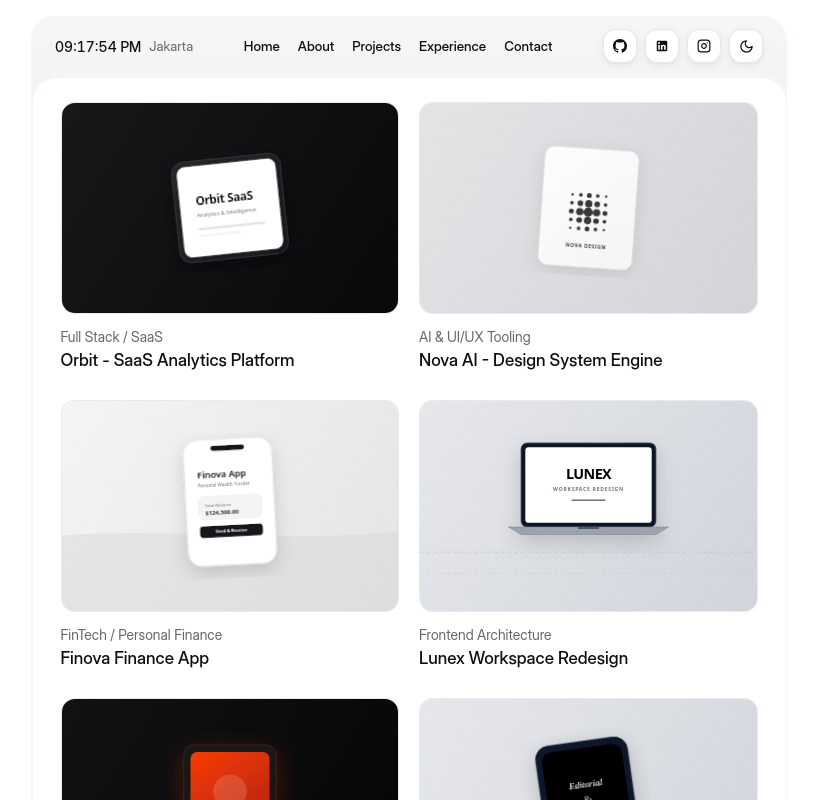
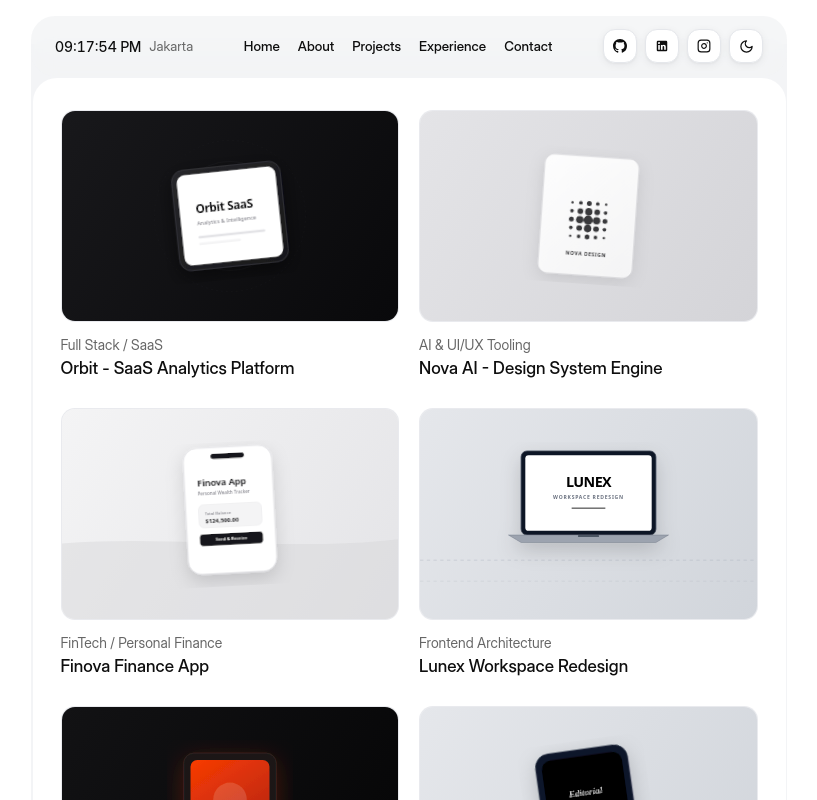
Before and after one commit to zidan-maulana/zidan-portfolio, a Next.js app: page /projects in a window 1280 px wide. Shown: the top 800 px of the page, without its empty margins (231-1048 px from the left). Built offline with nearby package versions, Linux system fonts and the light colour scheme.

Commit message:
style: adjust projects page top padding to 32px for optical balance

```diff
--- a/src/app/projects/page.tsx
+++ b/src/app/projects/page.tsx
@@ -43,7 +43,7 @@ export default function ProjectsPage() {
       <div className="w-full max-w-[756px] flex flex-col items-center relative z-10 pt-3 sm:pt-4">
         {/* Sasis Abu-abu Menampung Card Grid Proyek */}
         <div className="w-full rounded-[24px] bg-nav-bg px-[1.5px] pb-[2px] pt-[56px] sm:pt-[62px]">
-          <main className="relative z-10 overflow-hidden rounded-[24px] bg-surface px-4 sm:px-6 md:px-7 pt-4 sm:pt-5 md:pt-6 pb-6 sm:pb-8 md:pb-[44px]">
+          <main className="relative z-10 overflow-hidden rounded-[24px] bg-surface px-4 sm:px-6 md:px-7 pt-5 sm:pt-7 md:pt-8 pb-6 sm:pb-8 md:pb-[44px]">
             {/* Grid 2 Kolom Seluruh Proyek dengan komposisi persis section Projects */}
             <div className="grid grid-cols-1 sm:grid-cols-2 gap-x-4 gap-y-6 sm:gap-x-5 sm:gap-y-7">
               {dummyProjects.map((project) => (
```
